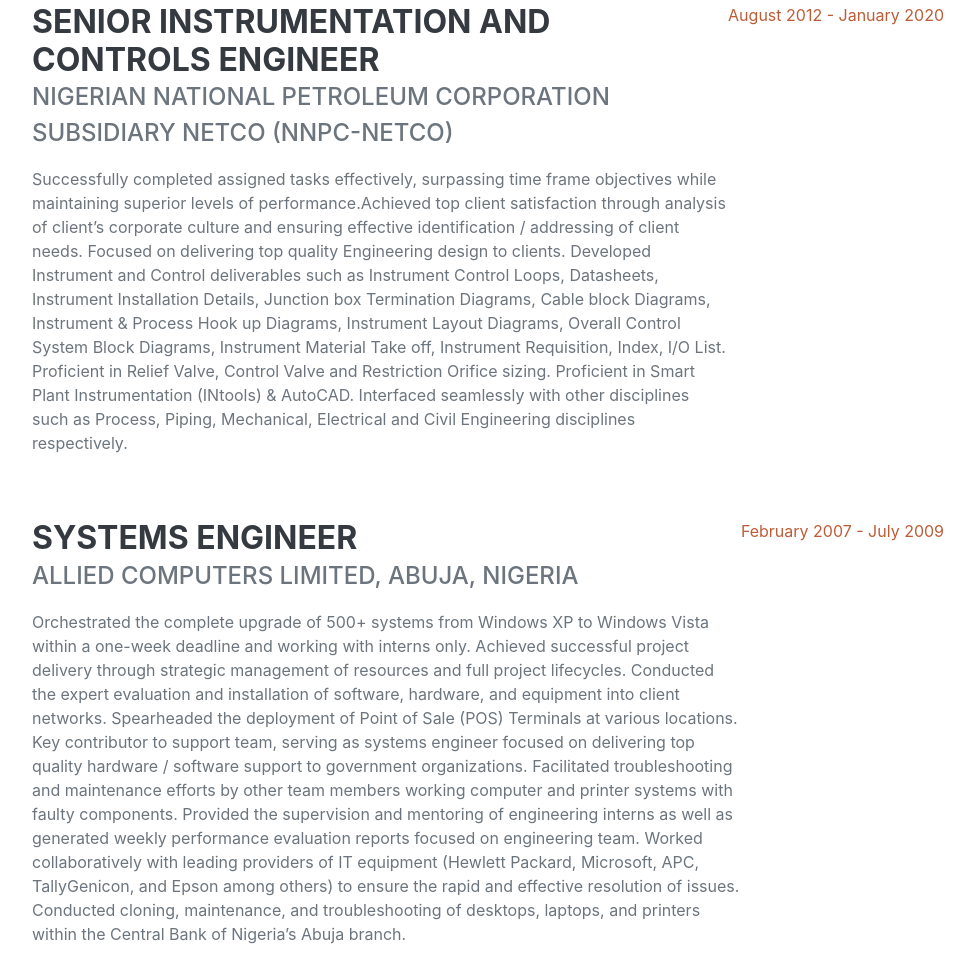
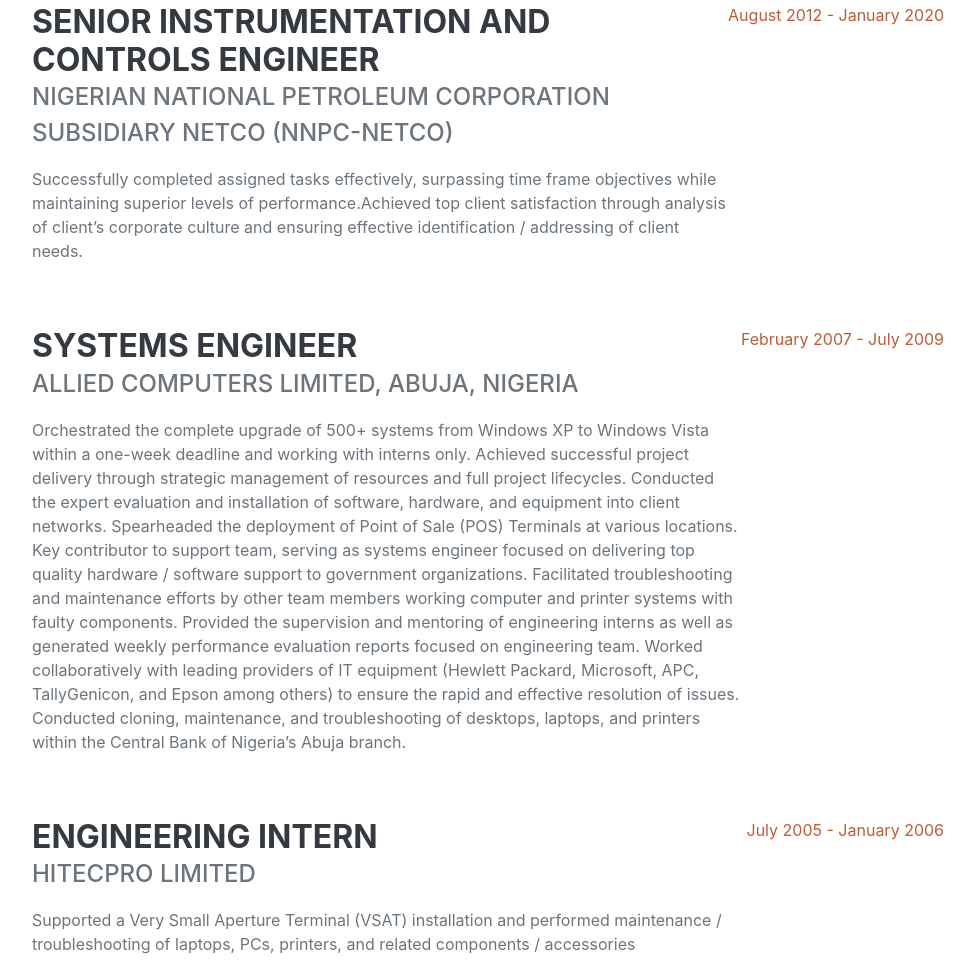
Before and after one commit to adedejiapata1/adeade, a plain HTML site: page index.html in a window 1280 px wide. Shown: the part 1412-2379 px from the top of the page, without its empty margins (288-1262 px from the left). Drawn offline with nearby package versions, Linux system fonts and the light colour scheme; a web font is replaced by a local one.

Commit message:
Update index.html

```diff
--- a/index.html
+++ b/index.html
@@ -80,7 +80,7 @@
                         <div class="flex-grow-1">
                             <h3 class="mb-0">Senior Instrumentation and Controls Engineer</h3>
                             <div class="subheading mb-3">Nigerian National Petroleum Corporation Subsidiary NETCO (NNPC-NETCO)</div>
-                            <p>Successfully completed assigned tasks effectively, surpassing time frame objectives while maintaining superior levels of performance.Achieved top client satisfaction through analysis of client’s corporate culture and ensuring effective identification / addressing of client needs. Focused on delivering top quality Engineering design to clients. Developed Instrument and Control deliverables such as Instrument Control Loops, Datasheets, Instrument Installation Details, Junction box Termination Diagrams, Cable block Diagrams, Instrument & Process Hook up Diagrams, Instrument Layout Diagrams, Overall Control System Block Diagrams, Instrument Material Take off, Instrument Requisition, Index, I/O List. Proficient in Relief Valve, Control Valve and Restriction Orifice sizing. Proficient in Smart Plant Instrumentation (INtools) & AutoCAD. Interfaced seamlessly with other disciplines such as Process, Piping, Mechanical, Electrical and Civil Engineering disciplines respectively.</p>
+                            <p>Successfully completed assigned tasks effectively, surpassing time frame objectives while maintaining superior levels of performance.Achieved top client satisfaction through analysis of client’s corporate culture and ensuring effective identification / addressing of client needs.</p>
                         </div>
                         <div class="flex-shrink-0"><span class="text-primary">August 2012 - January 2020</span></div>
                     </div>
```
